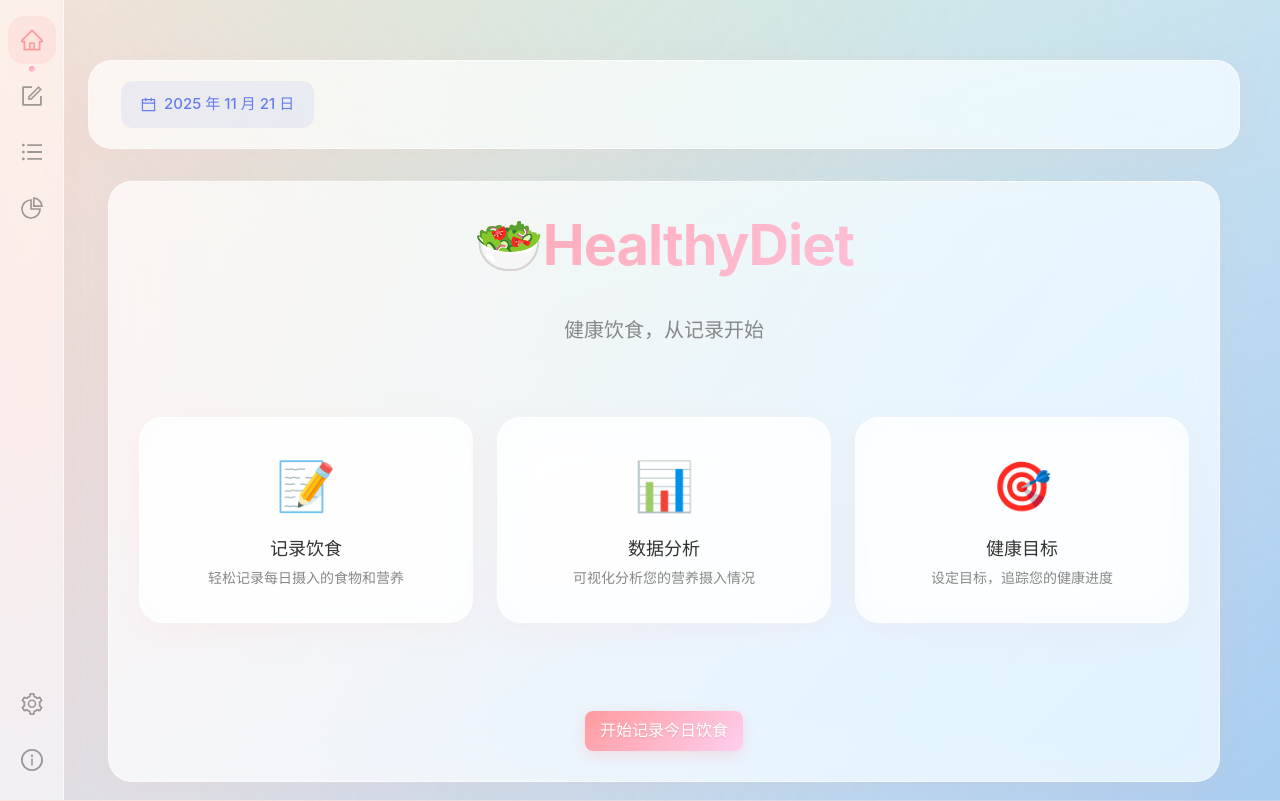
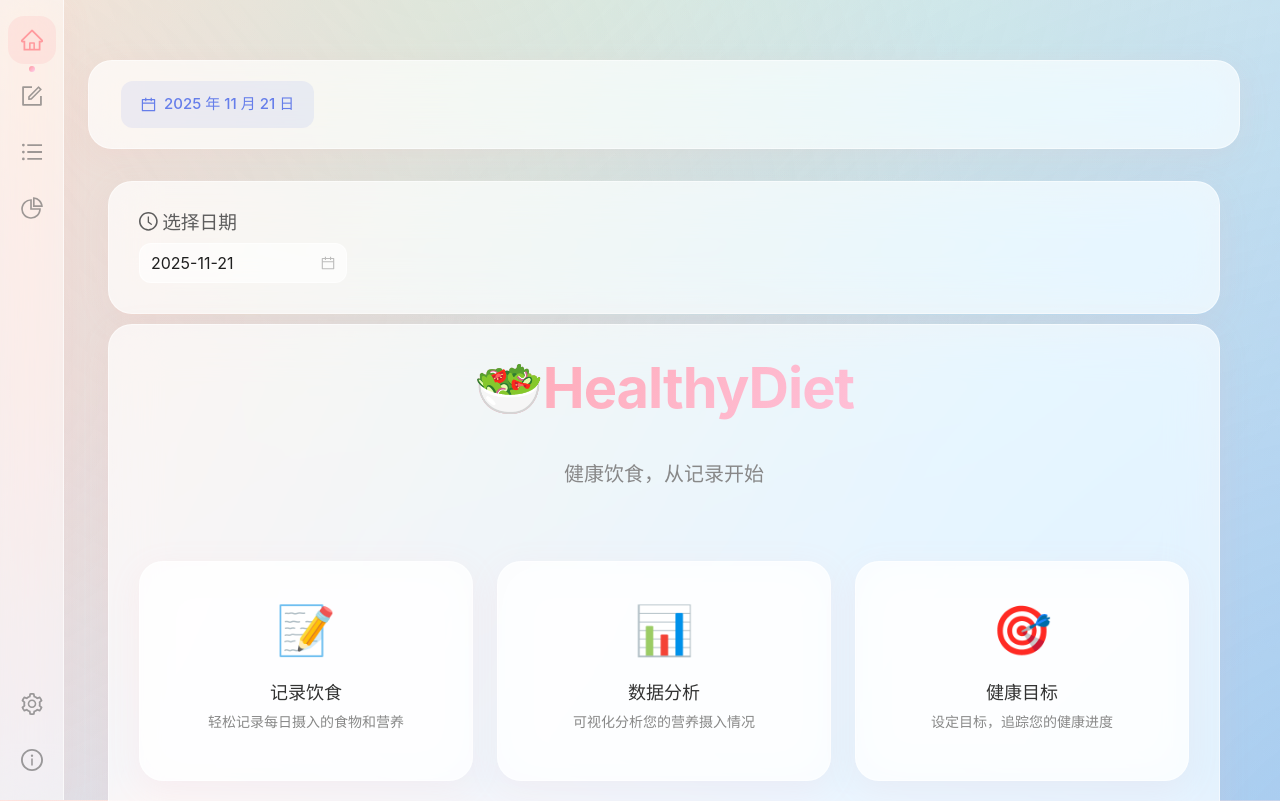
Before and after one commit to Luzhengzheng/HealthyDiet, a Vue app: page / in a window 1280 px wide. Shown: the top 801 px of the page. Built offline with nearby package versions, Linux system fonts and the light colour scheme.

Commit message:
feat(UI): add date picker

```diff
--- a/src/main.ts
+++ b/src/main.ts
@@ -1,8 +1,11 @@
 import { createApp } from 'vue';
+import Antd from 'ant-design-vue';
+import 'ant-design-vue/dist/reset.css';
 import './style.css';
 import App from './App.vue';
 
 createApp(App)
+    .use(Antd)
     .mount('#app')
     .$nextTick(() => {
         // Use contextBridge
--- a/src/renderer/pages/Home.vue
+++ b/src/renderer/pages/Home.vue
@@ -12,6 +12,25 @@
         </header>
 
         <main class="home-main-container">
+
+          <!--日期选择器-->
+        <section class="date-section glass-card animate-in" style="animation-delay: 0.1s">
+          <div class="section-header">
+            <h3 class="section-title">
+              <ClockCircleOutlined class="section-icon" />
+              选择日期
+            </h3>
+             <a-date-picker
+              v-model:value="selectedDate"
+              value-format="YYYY-MM-DD"
+              @change="handleDateChange"
+              :allowClear="false"
+              size="large"
+              class="date-picker"
+            />
+          </div>
+        </section>
+
             <div class="home-content glass-card">
                 <h1 class="gradient-text"><span class="icon-no-gradient">🥗</span>HealthyDiet</h1>
                 <p class="subtitle">健康饮食，从记录开始</p>
@@ -43,9 +62,15 @@
 </template>
 
 <script setup lang="ts">
+import { ref } from 'vue';
 import dayjs from 'dayjs';
-import { CalendarOutlined } from '@ant-design/icons-vue';
-import { Button as AButton } from 'ant-design-vue';
+import 'dayjs/locale/zh-cn';
+import { CalendarOutlined, ClockCircleOutlined } from '@ant-design/icons-vue';
+
+dayjs.locale('zh-cn');
+const selectedDate = ref(dayjs().format('YYYY-MM-DD'));
+
+const handleDateChange = () => { }; // TODO: 处理日期变化
 </script>
 
 <style scoped>
@@ -68,6 +93,15 @@ import { Button as AButton } from 'ant-design-vue';
     color: #667eea;
 }
 
+.date-picker {
+  min-width: 200px;
+}
+
+.date-section,
+.form-section,
+.list-section {
+    width: 100%;
+}
 .header-content {
     display: flex;
     justify-content: space-between;
@@ -95,7 +129,7 @@ import { Button as AButton } from 'ant-design-vue';
 .home-content {
     width: 100%;
     max-width: 1400px;
-    margin: 10 auto;
+    margin: 10px auto;
     display: flex;
     flex-direction: column;
     gap: 24px;
@@ -158,6 +192,10 @@ h1 {
     margin-top: 16px;
 }
 
+.stats-section {
+  width: 100%;
+}
+
 /* 响应式布局 */
 @media (max-width: 768px) {
     .feature-cards {
```
Also changed, not shown: 1 other file (tests, documents, lock files or other folders).
